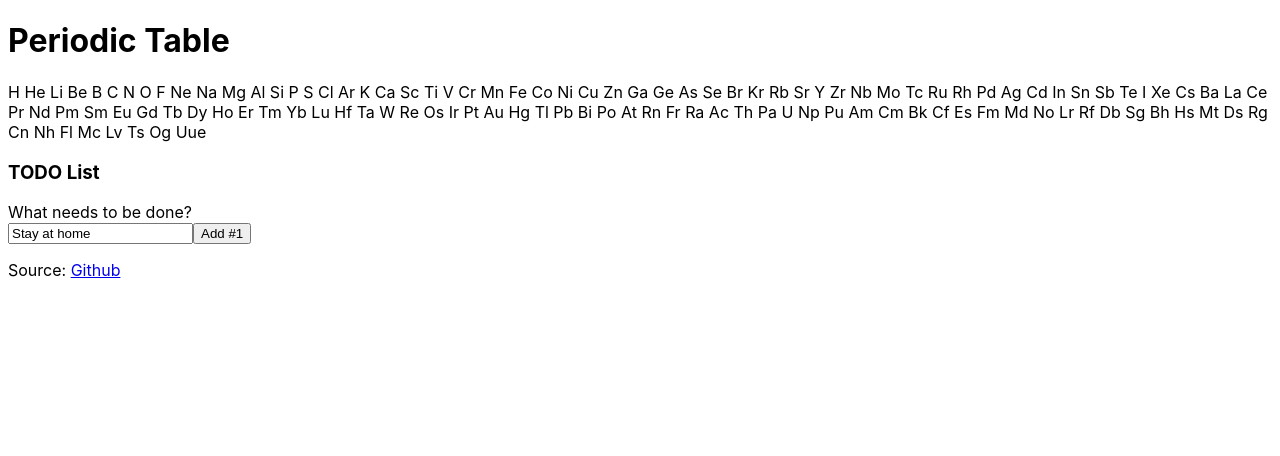
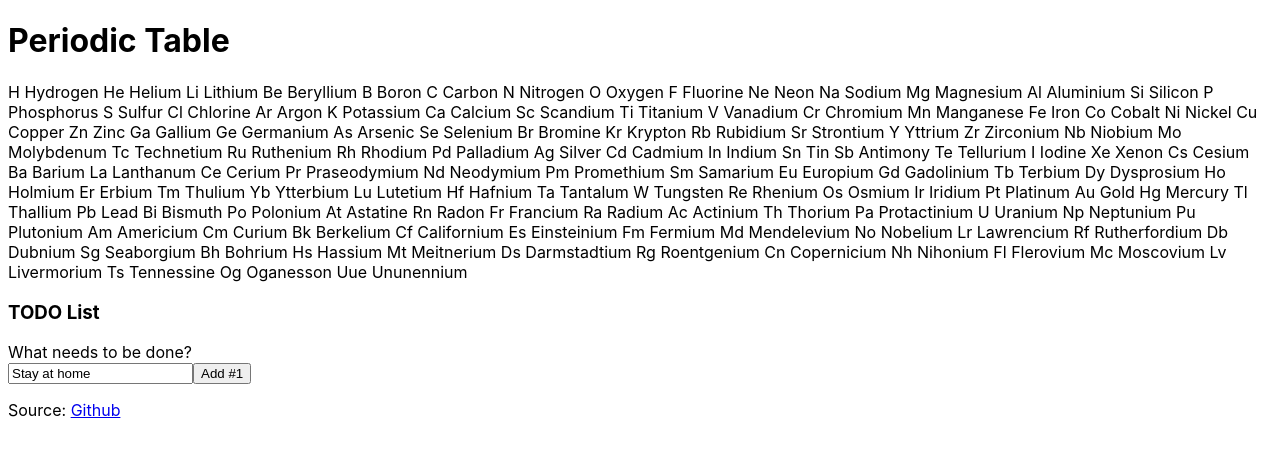
Before and after one commit to kaicarver/yuansu-react, a React (Create React App) app: page / in a window 1280 px wide. Shown: the top 456 px of the page. Built offline with nearby package versions, Linux system fonts and the light colour scheme.

Commit message:
pass all element data to Element

```diff
--- a/src/index.js
+++ b/src/index.js
@@ -11,7 +11,7 @@ function PeriodicTable(props) {
     <h1>Periodic Table</h1>
     <div>
       {periodicData.elements.map((el) =>
-        <span key={el.symbol}><Element name={el.symbol} /> </span>
+        <span key={el.symbol}><Element el={el} /> </span>
       )}
     </div>
   </div>;
@@ -19,7 +19,7 @@ function PeriodicTable(props) {
 
 function Element(props) {
   return <span>
-    {props.name}
+    {props.el.symbol} {props.el.name}
   </span>;
 }
 
```
